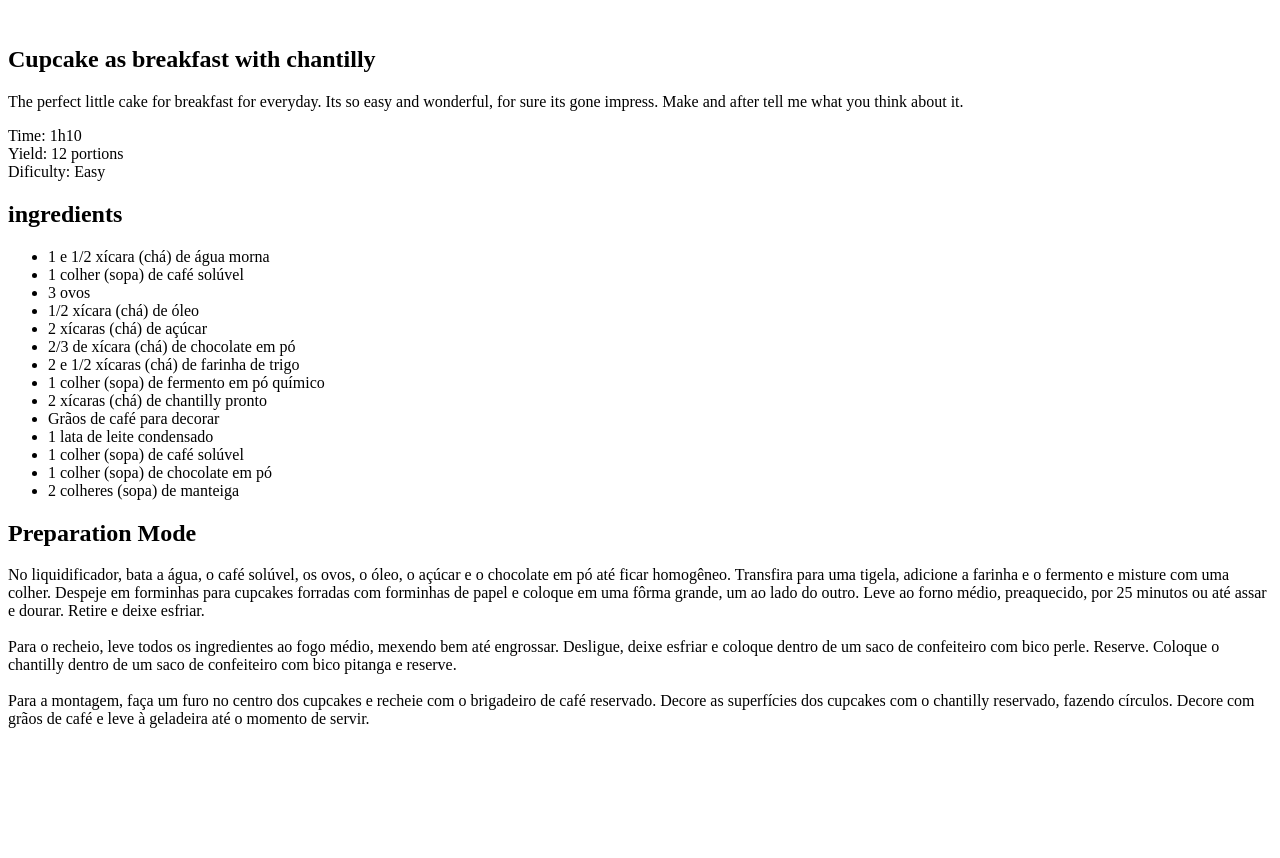
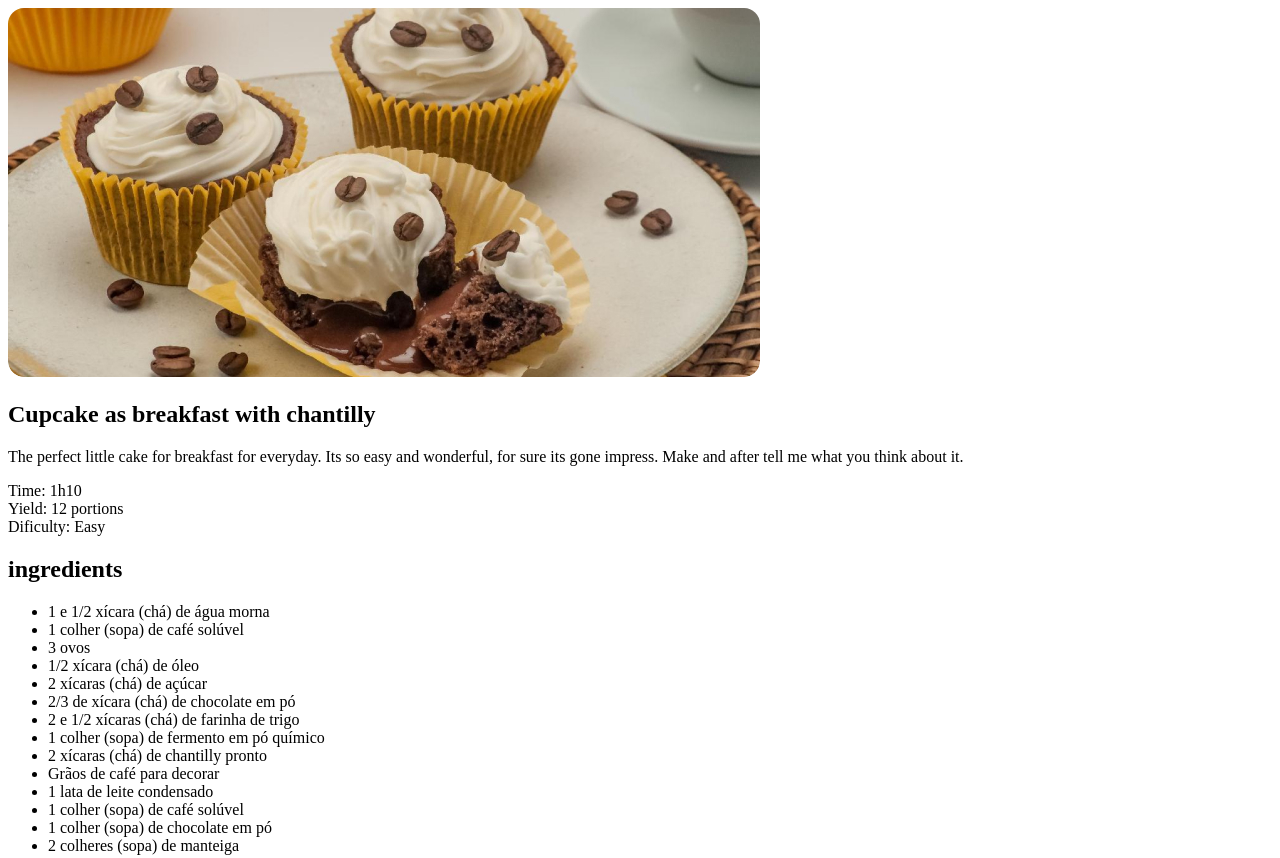
Before and after one commit to vitingg/Recipe, a plain HTML site: page index.html in a window 1280 px wide. Shown: the top 858 px of the page. Before the commit the page ends 800 px from the top, so only its background shows below. Drawn offline with Linux system fonts and the light colour scheme.

Commit message:
adding images and style

```diff
--- a/index.html
+++ b/index.html
@@ -1,6 +1,7 @@
 <!DOCTYPE html>
 <html lang="pt-br">
 <head>
+  <link rel="icon" href="./assets/livro-de-receitas.ico" type="image/x-icon">
   <meta charset="UTF-8">
   <meta name="viewport" content="width=device-width, initial-scale=1.0">
   <link rel="stylesheet" href="style.css">
@@ -9,7 +10,7 @@
 <body>
 
   <div id="page">
-    <img src="" alt="">
+    <img src="./assets/main-image.jpg" alt="">
     <main>
       <section class="about">
         <h1>Cupcake as breakfast with chantilly</h1>
@@ -49,7 +50,9 @@
       <h2>Preparation Mode</h2>
       <p>
         No liquidificador, bata a água, o café solúvel, os ovos, o óleo, o açúcar e o chocolate em pó até ficar homogêneo. Transfira para uma tigela, adicione a farinha e o fermento e misture com uma colher. Despeje em forminhas para cupcakes forradas com forminhas de papel e coloque em uma fôrma grande, um ao lado do outro. Leve ao forno médio, preaquecido, por 25 minutos ou até assar e dourar. Retire e deixe esfriar. <br><br>
+
         Para o recheio, leve todos os ingredientes ao fogo médio, mexendo bem até engrossar. Desligue, deixe esfriar e coloque dentro de um saco de confeiteiro com bico perle. Reserve. Coloque o chantilly dentro de um saco de confeiteiro com bico pitanga e reserve. <br><br>
+
         Para a montagem, faça um furo no centro dos cupcakes e recheie com o brigadeiro de café reservado. Decore as superfícies dos cupcakes com o chantilly reservado, fazendo círculos. Decore com grãos de café e leve à geladeira até o momento de servir.
       </p>
     </section>
--- a/style.css
+++ b/style.css
@@ -0,0 +1,3 @@
+img {
+  border-radius: 1rem;
+}
```
Also changed, not shown: assets/bg-image.jpg (added), assets/livro-de-receitas.ico (added), assets/main-image.jpg (added).
